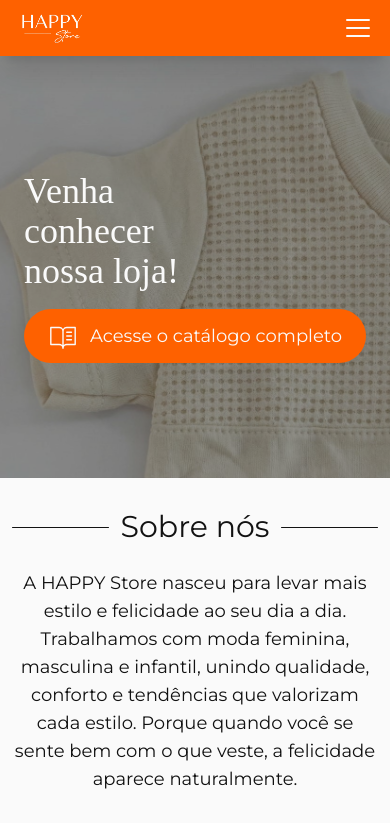
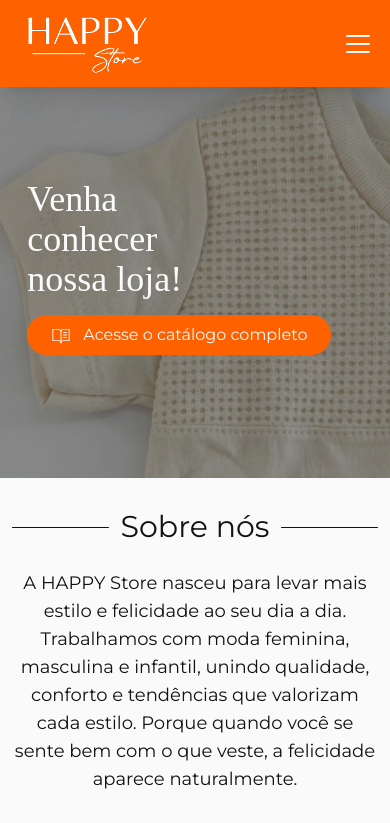
Before and after one commit to GiuCaroline/HappyStore, a React (Vite) app in the folder happyStore/: page / in a window 390 px wide. Shown: the top 823 px of the page. Built offline with nearby package versions, Linux system fonts and the light colour scheme; a web font is replaced by a local one.

Commit message:
Fix: Arrumando novamente a responsividade

```diff
--- a/happyStore/src/components/nav.jsx
+++ b/happyStore/src/components/nav.jsx
@@ -15,7 +15,7 @@ export default function Nav({ darkMode, isDark }) {
 
         {/* LOGO */}
         <a href="#home">
-          <img src="./images/logo.png" className="h-8 md:h-auto cursor-pointer selection:bg-branco" />
+          <img src="./images/logo.png" className="h-15 md:h-auto cursor-pointer selection:bg-branco" />
         </a>
 
         <ul className="hidden md:flex gap-10 items-center text-branco">
--- a/happyStore/src/components/productCard.jsx
+++ b/happyStore/src/components/productCard.jsx
@@ -6,7 +6,7 @@ export function ProductCard({ image, title, description }) {
   return (
     <div
       className={`bg-branco rounded-2xl shadow-md transition-all duration-300 overflow-hidden font-montserrat
-      ${open ? "h-[450px] md:h-auto" : "h-[420px]"}`}
+      ${open ? "h-[130%] md:h-auto" : "h-[120%]"}`}
     >
       {/* Imagem */}
       <img
--- a/happyStore/src/pages/Home.jsx
+++ b/happyStore/src/pages/Home.jsx
@@ -11,11 +11,11 @@ export default function Home(){
                     className="w-full h-[50vh] md:h-[80vh] object-cover selection:bg-branco"
                 />
                 <div className="absolute inset-0 bg-black/40 selection:bg-branco"></div>
-                <div className="absolute inset-0 flex items-center justify-center md:justify-start md:ml-[10%] text-left">
+                <div className="absolute inset-0 flex items-center justify-start md:ml-[10%] ml-[7%] text-left">
                     <div className='flex flex-col items-start md:items-start'>
                         <h1 className="text-branco cursor-default text-4xl md:text-8xl font-italiana selection:bg-laranja selection:text-branco">Venha<br/>conhecer<br/>nossa loja!</h1>
-                        <button className='selection:bg-branco selection:text-laranja flex text-branco items-center gap-3 text-lg bg-laranja rounded-full py-3 px-6 md:px-10 text-base md:text-xl md:mt-[4%] mt-[5%] transition duration-500 transform-cpu hover:scale-105'>
-                            <BookOpenText weight='light' size={30}/>
+                        <button className='selection:bg-branco selection:text-laranja flex text-branco items-center gap-3 bg-laranja rounded-full md:py-3 py-2 px-6 md:px-10 text-base md:text-xl md:mt-[4%] mt-[5%] transition duration-500 transform-cpu hover:scale-105'>
+                            <BookOpenText weight='light' className='md:text-3xl text-xl'/>
                             Acesse o catálogo completo
                         </button>
                     </div>
@@ -51,7 +51,7 @@ export default function Home(){
 
                 <div className='bg-laranja w-full md:mt-[6%] mt-[10%] p-5 md:py-10' id='catalogo'>
                     <p className='justify-center flex text-center cursor-default text-branco underline italic text-2xl selection:bg-branco selection:text-laranja'>Conheça um pouco das nossas roupas</p>
-                    <div className="mt-[3%] grid grid-cols-1 md:grid-cols-3 md:gap-[10%] gap-[4%] max-w-xs md:max-w-6xl mx-auto">
+                    <div className="mt-[3%] grid grid-cols-1 md:grid-cols-3 md:gap-[10%] gap-[9%] max-w-xs md:max-w-6xl mx-auto">
                         <ProductCard
                         image="/images/vestido.png"
                         title="Vestido Azul"
```
